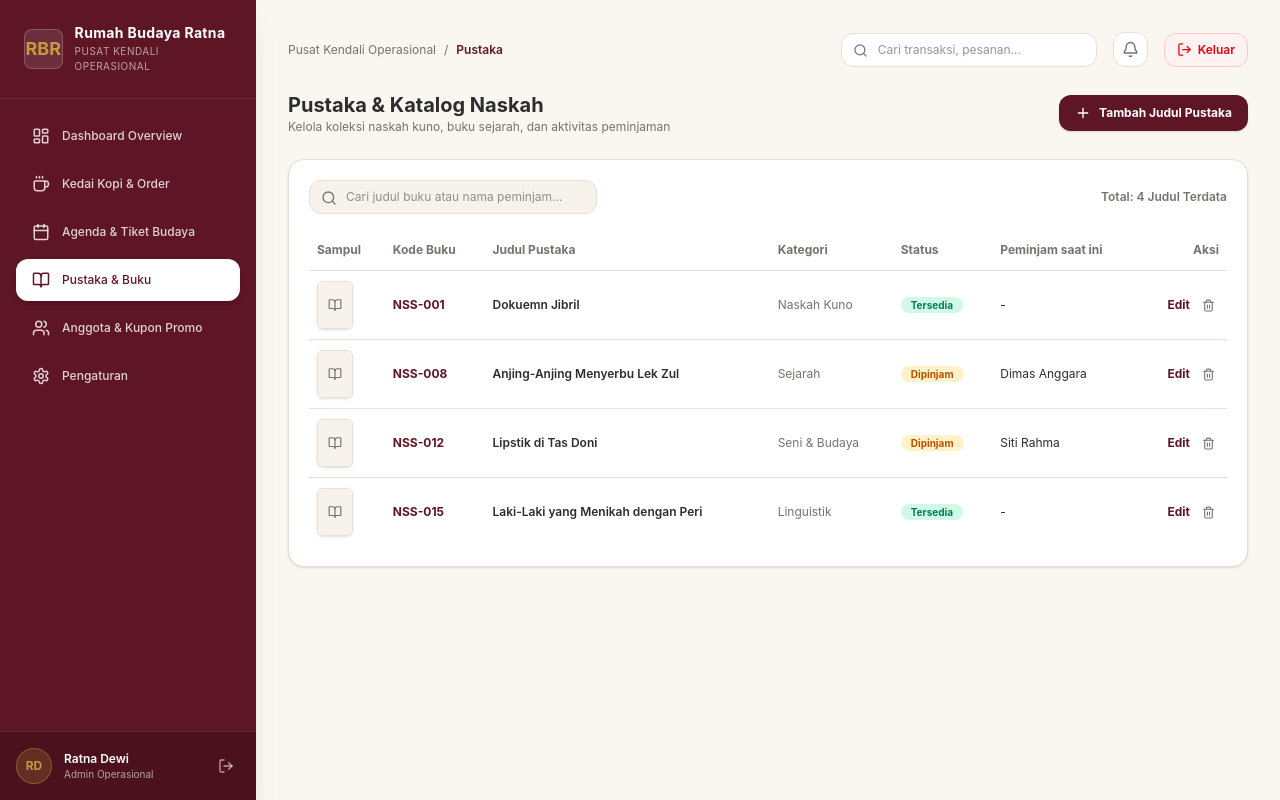
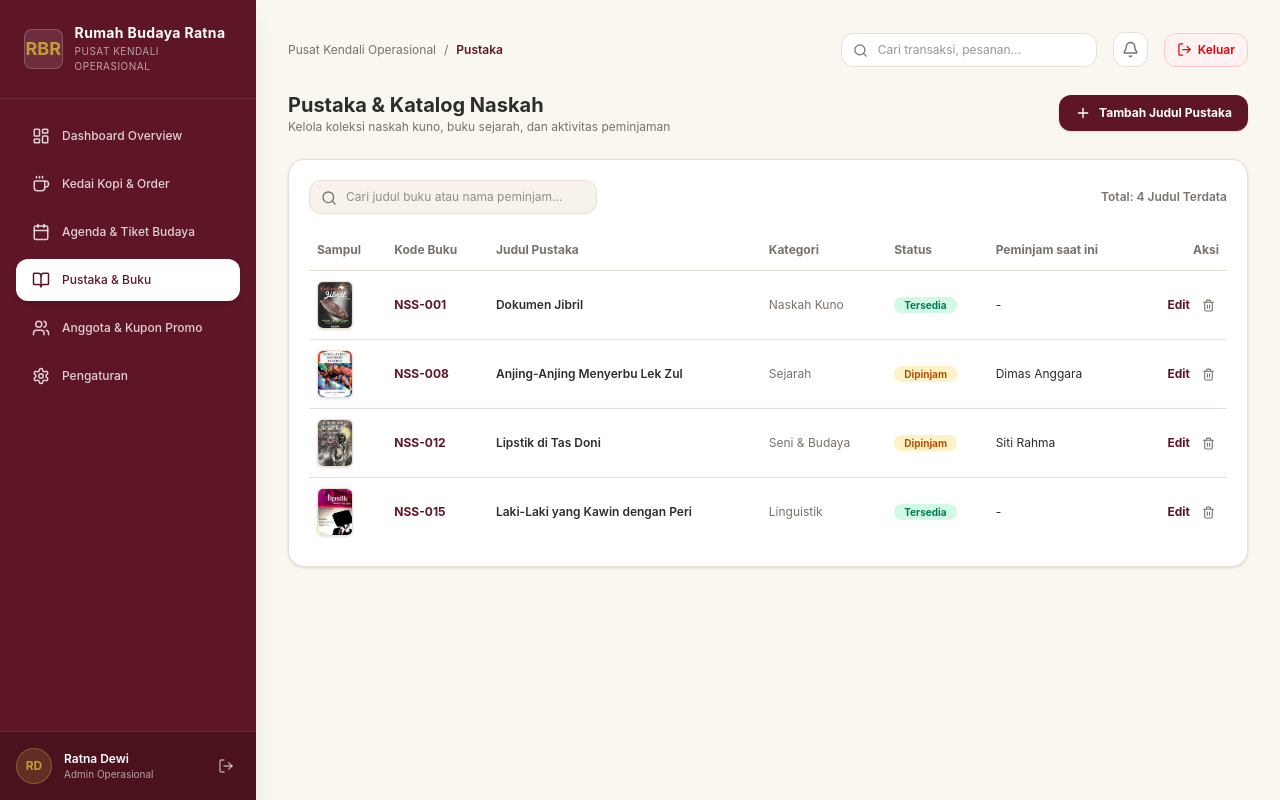
Before and after one commit to maskrisnaaji-cmyk/forntend-admin-rbr, a Next.js app: page /pustaka in a window 1280 px wide. Built offline with nearby package versions, Linux system fonts and the light colour scheme; sample sign-in values are in the browser's storage.

Commit message:
feat: attach static public assets for book covers and agenda banners

```diff
--- a/app/agenda/page.tsx
+++ b/app/agenda/page.tsx
@@ -10,9 +10,8 @@ import { DeleteEventModal } from './components/DeleteEventModal';
 
 export default function AgendaPage() {
   const [events, setEvents] = useState<EventItem[]>([
-    { id: 1, title: 'Prasasti Trowulan & Diskusi Artefak', date: 'Sabtu, 28 September 2026', time: '15:00 - 18:00 WIB', location: 'Pendopo Utama RBR', price: 'Rp 35.000', sold: 42, total: 50, status: 'Aktif', image: '/rbr.jpeg' },
-    { id: 2, title: 'Lokakarya Batik Tulis Canting Tradisional', date: 'Minggu, 29 September 2026', time: '09:00 - 12:00 WIB', location: 'Galeri Kriya RBR', price: 'Rp 75.000', sold: 30, total: 30, status: 'Penuh', image: '/rbr.jpeg' },
-    { id: 3, title: 'Malam Pagelaran Wayang Kulit Melenial', date: 'Sabtu, 05 Oktober 2026', time: '19:30 - Selesai', location: 'Halaman Kebun RBR', price: 'Rp 50.000', sold: 18, total: 100, status: 'Aktif', image: '/rbr.jpeg' },
+    { id: 1, title: 'Napak Tanah', date: 'Sabtu, 28 September 2026', time: '15:00 - 18:00 WIB', location: 'Pendopo Utama RBR', price: 'Rp 35.000', sold: 42, total: 50, status: 'Aktif', image: '/napak_tanah.jpeg' },
+    { id: 2, title: 'Pak Rungkad', date: 'Minggu, 29 September 2026', time: '09:00 - 12:00 WIB', location: 'Galeri Kriya RBR', price: 'Rp 75.000', sold: 30, total: 30, status: 'Penuh', image: '/pak_rungkad.jpeg' },
   ]);
 
   const [deleteModalOpen, setDeleteModalOpen] = useState(false);
--- a/app/pustaka/page.tsx
+++ b/app/pustaka/page.tsx
@@ -11,10 +11,10 @@ import { DeleteBookModal } from './components/DeleteBookModal';
 
 export default function PustakaPage() {
   const [books, setBooks] = useState<BookItem[]>([
-    { code: 'NSS-001', title: 'Dokuemn Jibril', category: 'Naskah Kuno', status: 'Tersedia', borrower: '-' },
-    { code: 'NSS-008', title: 'Anjing-Anjing Menyerbu Lek Zul', category: 'Sejarah', status: 'Dipinjam', borrower: 'Dimas Anggara' },
-    { code: 'NSS-012', title: 'Lipstik di Tas Doni', category: 'Seni & Budaya', status: 'Dipinjam', borrower: 'Siti Rahma' },
-    { code: 'NSS-015', title: 'Laki-Laki yang Menikah dengan Peri', category: 'Linguistik', status: 'Tersedia', borrower: '-' },
+    { code: 'NSS-001', title: 'Dokumen Jibril', category: 'Naskah Kuno', status: 'Tersedia', borrower: '-', coverImage: '/dokumen_jibril.jpg' },
+    { code: 'NSS-008', title: 'Anjing-Anjing Menyerbu Lek Zul', category: 'Sejarah', status: 'Dipinjam', borrower: 'Dimas Anggara', coverImage: '/anjing_anjing_menyerbu_lek_zul.jpg' },
+    { code: 'NSS-012', title: 'Lipstik di Tas Doni', category: 'Seni & Budaya', status: 'Dipinjam', borrower: 'Siti Rahma', coverImage: '/lipstik_di_tas_doni.jpg' },
+    { code: 'NSS-015', title: 'Laki-Laki yang Kawin dengan Peri', category: 'Linguistik', status: 'Tersedia', borrower: '-', coverImage: '/laki_laki_yang_kawin_dengan_peri.jpg' },
   ]);
 
   const [searchQuery, setSearchQuery] = useState('');
```
